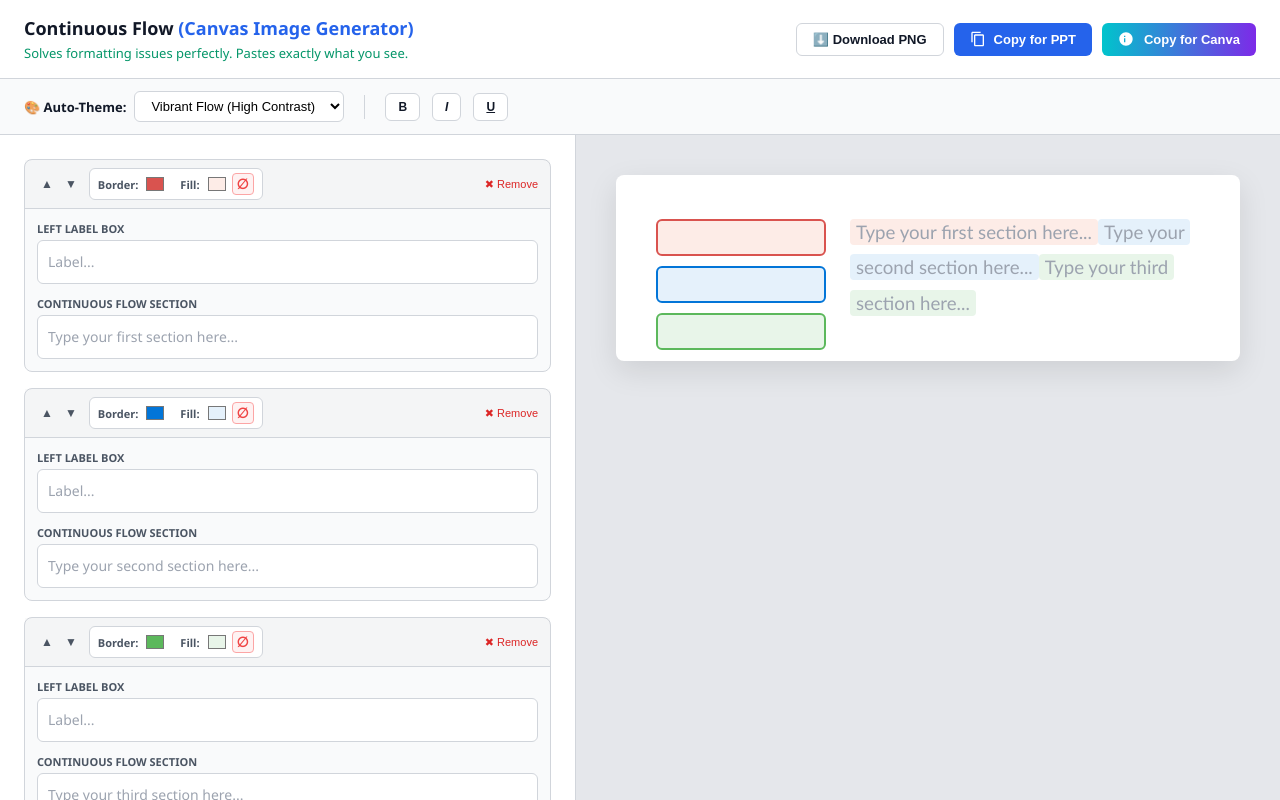
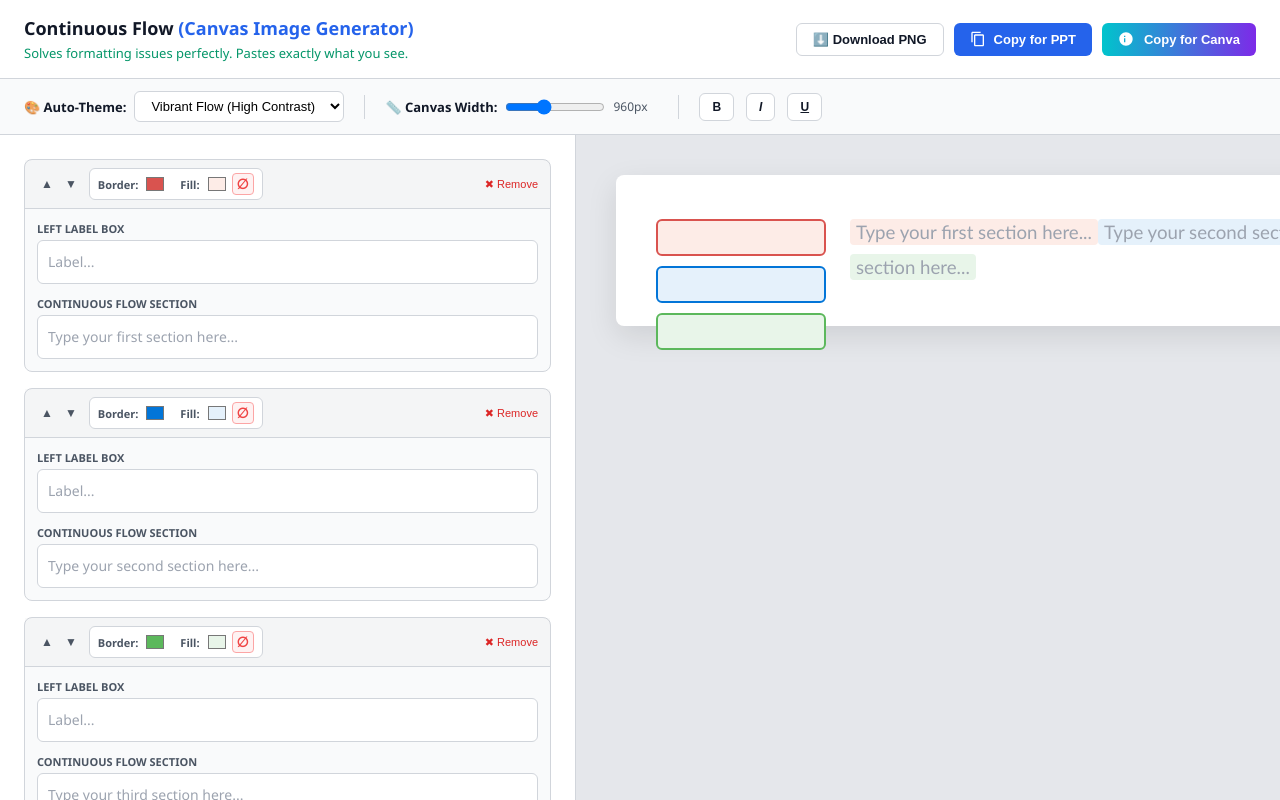
Before and after one commit to smashertodd/Continuous-Flow-Slide-Builder, a plain HTML site: page index.html in a window 1280 px wide. Drawn offline with nearby package versions, Linux system fonts and the light colour scheme.

Commit message:
Update index.html

```diff
--- a/index.html
+++ b/index.html
@@ -4,9 +4,7 @@
 <meta charset="UTF-8">
 <meta name="viewport" content="width=device-width, initial-scale=1.0">
 <title>Slide Builder - PRO (Canva & PPT)</title>
-<!-- Swapped to html-to-image for perfectly accurate rendering of inline text flow -->
 <script src="https://cdnjs.cloudflare.com/ajax/libs/html-to-image/1.11.11/html-to-image.min.js"></script>
-
 <style>
   :root {
     --font-sans: 'Segoe UI', system-ui, -apple-system, sans-serif;
@@ -45,7 +43,6 @@
   .btn-secondary { background: #fff; color: var(--color-text-primary); border: 1px solid var(--color-border); }
   .btn-secondary:hover { box-shadow: 0 2px 6px rgba(0,0,0,0.05); }
 
-  /* Canva Gradient Button */
   .btn-canva { background: linear-gradient(90deg, #00C4CC, #7D2AE8); color: #fff; border: none; }
   .action-buttons { display: flex; flex-wrap: wrap; gap: 10px; }
 
@@ -103,22 +100,19 @@
     padding: 10px; font-size: 14px; line-height: 1.5; outline: none; min-height: 44px;
   }
   .rich-input:focus { border-color: var(--color-primary); }
-
-  /* CSS trick to show placeholder text when contenteditable is empty */
   .rich-input:empty::before {
-    content: attr(data-placeholder);
-    color: var(--color-text-tertiary);
-    pointer-events: none;
-    display: block;
+    content: attr(data-placeholder); color: var(--color-text-tertiary); pointer-events: none; display: block;
   }
 
   /* --- Preview Pane (Right) --- */
   .preview-pane {
-    flex: 1; padding: 40px; overflow-y: auto; background: var(--color-bg-tertiary);
-    display: flex; justify-content: center; align-items: flex-start;
+    flex: 1; padding: 40px; overflow: auto; background: var(--color-bg-tertiary);
+    /* Removed flex-center so wide canvases don't get cut off on the left */
   }
   .slide-canvas {
-    width: 100%; max-width: 960px; background: #fff; padding: 40px;
+    margin: 0 auto; /* Centers the canvas if it's smaller than the view */
+    width: 960px; /* Default width, now controlled by the slider */
+    background: #fff; padding: 40px;
     border-radius: 8px; box-shadow: 0 10px 30px rgba(0,0,0,0.1);
   }
 
@@ -130,8 +124,7 @@
   .live-label-box { position: absolute; left: 0; width: 100%; transition: top 0.2s; }
   .live-label-inner {
     border: 2px solid #000; background-color: transparent; padding: 8px 10px;
-    border-radius: 6px; text-align: center; font-weight: bold; font-size: 13px;
-    line-height: 1.3;
+    border-radius: 6px; text-align: center; font-weight: bold; font-size: 13px; line-height: 1.3;
   }
 
   .flow-span {
@@ -164,7 +157,6 @@
     </button>
   </div>
 </div>
-
 <div class="toolbar">
   <div class="theme-selector">
     <label>🎨 Auto-Theme:</label>
@@ -180,11 +172,19 @@
     </select>
   </div>
   <div style="width: 1px; height: 24px; background: var(--color-border); margin: 0 8px;"></div>
+
+  <!-- NEW: Canvas Width Slider -->
+  <div class="theme-selector">
+    <label>📏 Canvas Width:</label>
+    <input type="range" id="width-slider" min="600" max="1600" step="10" value="960" oninput="updateCanvasWidth(this.value)" style="cursor: pointer; width: 100px;">
+    <span id="width-display" style="font-weight: normal; font-size: 12px; color: var(--color-text-secondary); width: 45px;">960px</span>
+  </div>
+
+  <div style="width: 1px; height: 24px; background: var(--color-border); margin: 0 8px;"></div>
   <button class="btn btn-secondary" style="padding: 6px 12px; font-size: 12px;" onclick="document.execCommand('bold', false, null); syncPreview();"><b>B</b></button>
   <button class="btn btn-secondary" style="padding: 6px 12px; font-size: 12px;" onclick="document.execCommand('italic', false, null); syncPreview();"><i>I</i></button>
   <button class="btn btn-secondary" style="padding: 6px 12px; font-size: 12px;" onclick="document.execCommand('underline', false, null); syncPreview();"><u>U</u></button>
 </div>
-
 <div class="main-split">
   <div class="builder-pane">
     <div id="cards-container"></div>
@@ -198,7 +198,6 @@
     </div>
   </div>
 </div>
-
 <script>
 const PALETTES = {
   "vibrant": [
@@ -232,13 +231,11 @@ const PALETTES = {
   ]
 };
 
-// ── BLANK TEMPLATES (CLEAN SLATE) ──
 const DEFAULT_TEMPLATES = [
   { label: '', ph: 'Type your first section here...' },
   { label: '', ph: 'Type your second section here...' },
   { label: '', ph: 'Type your third section here...' }
 ];
-
 let currentTheme = 'vibrant';
 let cardData = [];
 
@@ -250,12 +247,8 @@ function initApp() {
   DEFAULT_TEMPLATES.forEach((template, i) => {
     const color = PALETTES[currentTheme][i % PALETTES[currentTheme].length];
     cardData.push({
-      id: generateId(),
-      label: template.label,
-      text: '',
-      placeholder: template.ph,
-      border: color.border,
-      bg: color.bg
+      id: generateId(), label: template.label, text: '', placeholder: template.ph,
+      border: color.border, bg: color.bg
     });
   });
   renderBuilder();
@@ -271,6 +264,14 @@ function applyTheme(themeName) {
   });
   renderBuilder();
   syncPreview();
+}
+
+// NEW: Handle Canvas Width changes
+function updateCanvasWidth(val) {
+  document.getElementById('preview-container').style.width = val + 'px';
+  document.getElementById('width-display').innerText = val + 'px';
+  // Re-calculate label alignments after the browser has resized the container and reflowed the text
+  requestAnimationFrame(() => syncPreview());
 }
 
 function renderBuilder() {
@@ -313,20 +314,14 @@ function renderBuilder() {
 
 function updateData(index, field, html) { cardData[index][field] = html; syncPreview(); }
 function updateCardColor(index, field, value) { cardData[index][field] = value; renderBuilder(); syncPreview(); }
-
 function addCard() {
   const nextColor = PALETTES[currentTheme][cardData.length % PALETTES[currentTheme].length];
   cardData.push({
-    id: generateId(),
-    label: '',
-    text: '',
-    placeholder: 'Enter new section text...',
-    border: nextColor.border,
-    bg: nextColor.bg
+    id: generateId(), label: '', text: '', placeholder: 'Enter new section text...',
+    border: nextColor.border, bg: nextColor.bg
   });
   renderBuilder(); syncPreview();
 }
-
 function deleteCard(index) { cardData.splice(index, 1); renderBuilder(); syncPreview(); }
 function moveCard(index, dir) {
   if (dir === -1 && index > 0) [cardData[index], cardData[index - 1]] = [cardData[index - 1], cardData[index]];
@@ -334,7 +329,6 @@ function moveCard(index, dir) {
   renderBuilder(); syncPreview();
 }
 
-// ── Live Render & Anti-Collision Engine ──
 function syncPreview() {
   const container = document.getElementById('preview-container');
 
@@ -343,7 +337,6 @@ function syncPreview() {
     let txt = card.text.trim();
     let isEmpty = false;
 
-    // If empty, show a greyed-out placeholder in the live preview so it isn't invisible
     if (!txt || txt === '<br>') {
       txt = `<span style="color: #9CA3AF;">${card.placeholder}</span>`;
       isEmpty = true;
@@ -353,7 +346,6 @@ function syncPreview() {
     const padding = card.bg === 'transparent' ? '0' : '2px 6px';
     textSpans += `<span id="span-${index}" class="flow-span" style="background-color: ${card.bg}; padding: ${padding};">${txt}</span>`;
   });
-
   let labelDivs = '';
   cardData.forEach((card, index) => {
     let lbl = card.label.trim() || '&nbsp;';
@@ -365,12 +357,16 @@ function syncPreview() {
       </div>`;
   });
 
+  // We don't overwrite the width styling applied by the slider
+  const currentWidth = container.style.width || '960px';
+
   container.innerHTML = `
     <div class="live-container">
       <div class="live-labels-col" id="col-labels">${labelDivs}</div>
       <div class="live-text-col" id="col-text">${textSpans}</div>
     </div>
   `;
+  container.style.width = currentWidth;
 
   requestAnimationFrame(() => {
     let previousBottom = 0;
@@ -388,7 +384,6 @@ function syncPreview() {
   });
 }
 
-// ── NEW EXPORT LOGIC (USING HTML-TO-IMAGE FOR FLAWLESS ACCURACY) ──
 async function copyImageToClipboard(btn, targetApp) {
   const originalText = btn.innerHTML;
   const originalWidth = btn.offsetWidth;
@@ -402,7 +397,6 @@ async function copyImageToClipboard(btn, targetApp) {
     const originalShadow = targetElement.style.boxShadow;
     targetElement.style.boxShadow = 'none';
 
-    // Generate accurate native screenshot
     const blob = await htmlToImage.toBlob(targetElement, {
       backgroundColor: '#ffffff',
       pixelRatio: 2,
@@ -410,9 +404,7 @@ async function copyImageToClipboard(btn, targetApp) {
     });
 
     targetElement.style.boxShadow = originalShadow;
-
     if (!blob) throw new Error("Image blob failed to generate.");
-
     try {
       const item = new ClipboardItem({ 'image/png': blob });
       await navigator.clipboard.write([item]);
@@ -427,7 +419,7 @@ async function copyImageToClipboard(btn, targetApp) {
       }, 3000);
 
     } catch (clipboardErr) {
-      console.warn("Clipboard failed (maybe browser permissions), downloading fallback...", clipboardErr);
+      console.warn("Clipboard failed, downloading fallback...", clipboardErr);
       triggerDownload(blob, btn, originalText);
     }
   } catch (error) {
@@ -446,7 +438,6 @@ async function downloadImage(btn) {
     const targetElement = document.getElementById('preview-container');
     const originalShadow = targetElement.style.boxShadow;
     targetElement.style.boxShadow = 'none';
-
     const dataUrl = await htmlToImage.toPng(targetElement, {
       backgroundColor: '#ffffff',
       pixelRatio: 2,
@@ -454,7 +445,6 @@ async function downloadImage(btn) {
     });
 
     targetElement.style.boxShadow = originalShadow;
-
     const link = document.createElement('a');
     link.download = 'Slide-Continuous-Flow.png';
     link.href = dataUrl;
@@ -483,7 +473,6 @@ function triggerDownload(blob, btn, originalText) {
   }
 }
 
-// Fire initApp immediately
 initApp();
 </script>
 </body>
```
